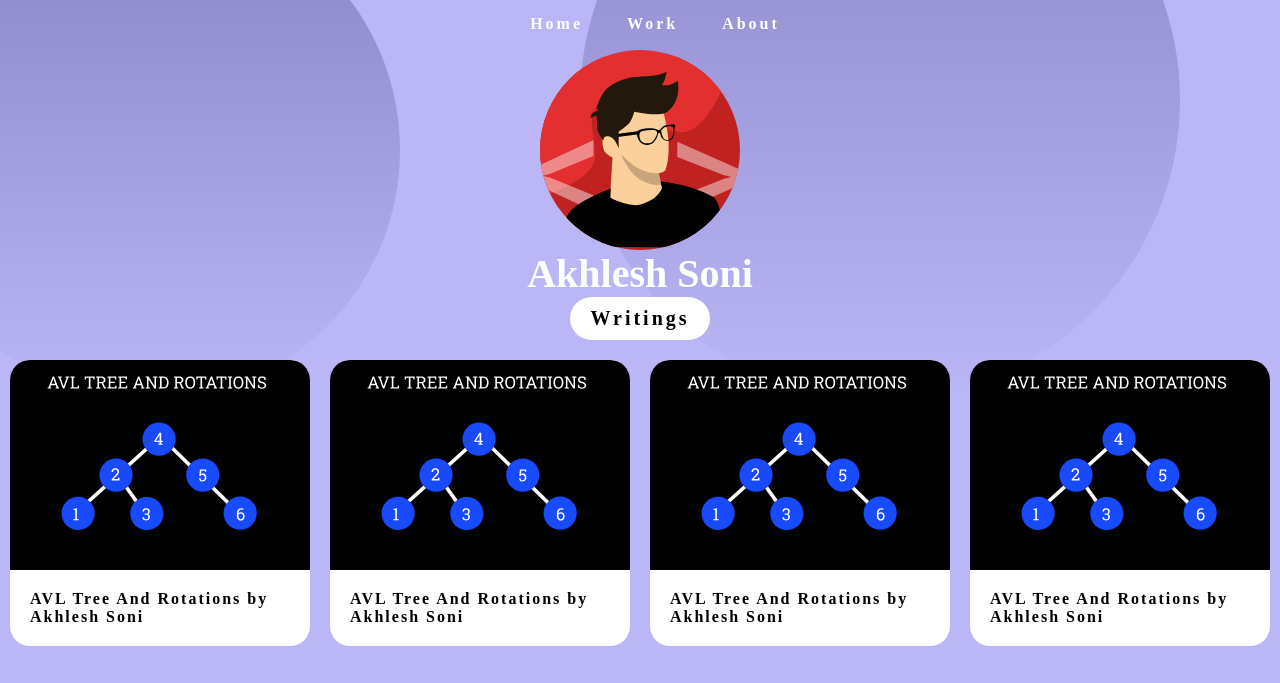
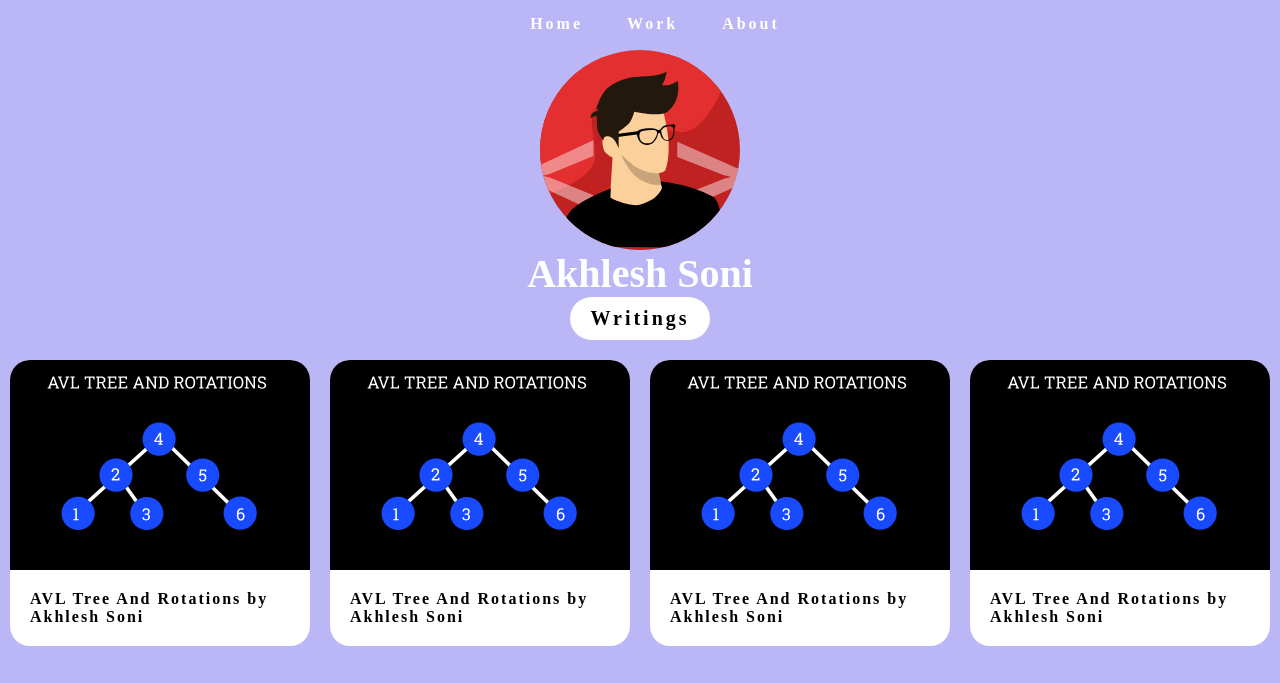
Before and after one commit to akhilesoni/portfolio-v7, a plain HTML site: page blog.html in a window 1280 px wide. Shown: the top 683 px of the page. Drawn offline with Linux system fonts and the light colour scheme; files whose address does not match are found by name; a web font is replaced by a local one.

Commit message:
blog added

```diff
--- a/blog.html
+++ b/blog.html
@@ -10,8 +10,7 @@
     <title>Akhlesh Soni's Blog</title>
 </head>
 <body>
-    <div class="c1"></div>
-    <div class="c2"></div>
+
     <div id="menu" class="menu">
         <a href="">Home</a>
         <a href="">Work</a>
```
